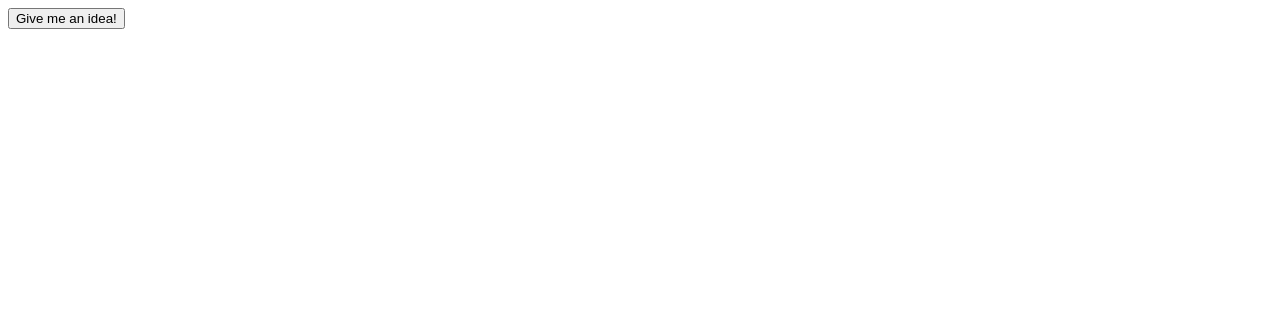
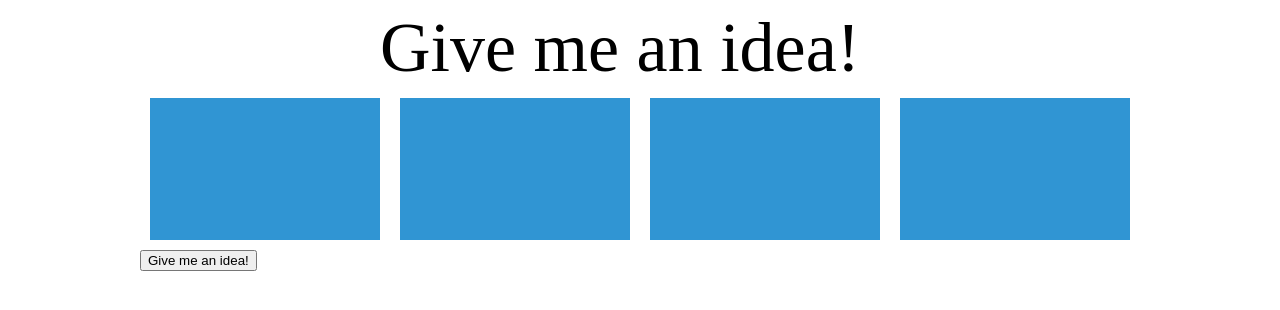
Before and after one commit to kgwl/give_me_an_idea, a Django app: page / in a window 1280 px wide. Shown: the top 310 px of the page. Run offline with Django 3.2, Linux system fonts and the light colour scheme.

Commit message:
Created html blocks where the search result will appear

```diff
--- a/give_me_an_idea/settings.py
+++ b/give_me_an_idea/settings.py
@@ -9,7 +9,7 @@ https://docs.djangoproject.com/en/3.2/topics/settings/
 For the full list of settings and their values, see
 https://docs.djangoproject.com/en/3.2/ref/settings/
 """
-
+import os.path
 from pathlib import Path
 
 # Build paths inside the project like this: BASE_DIR / 'subdir'.
@@ -120,7 +120,11 @@ USE_TZ = True
 # Static files (CSS, JavaScript, Images)
 # https://docs.djangoproject.com/en/3.2/howto/static-files/
 
+
 STATIC_URL = '/static/'
+STATICFILES_DIRS = (
+    os.path.join(BASE_DIR, 'static'),
+)
 
 # Default primary key field type
 # https://docs.djangoproject.com/en/3.2/ref/settings/#default-auto-field
--- a/idea_generator/views.py
+++ b/idea_generator/views.py
@@ -1,7 +1,5 @@
 from django.shortcuts import render
-
-
-# Create your views here.
+from .models import Idea
 
 def index_view(request):
     context = {
--- /dev/null
+++ b/static/gmai/base.css
@@ -0,0 +1,21 @@
+#page{
+    width:1000px;
+    margin-left:auto;
+    margin-right:auto;
+}
+
+#web-title{
+    width:960px;
+    maring:20px;
+    font-size:70px;
+    text-align:center;
+}
+
+.container{
+    margin:10px;
+    width:230px;
+    height:142px;
+    background-color:#3095d3;
+    float:left;
+    text-align:center;
+}
--- a/templates/base.html
+++ b/templates/base.html
@@ -2,13 +2,18 @@
 <html lang="en">
 <head>
     <meta charset="UTF-8">
+    <title>Give me an idea!</title>
 
-    <title>Give me and idea!</title>
+{% load static %}
+<link rel="stylesheet" type="text/css" href="{% static 'gmai/base.css' %}">
+
 </head>
     <body>
+    <div id="page">
+        <div id="web-title">Give me an idea!</div>
+            {% block content %}
 
-        {% block content %}
-
-        {% endblock content %}
+            {% endblock content %}
+    </div>
     </body>
 </html>
--- a/templates/main.html
+++ b/templates/main.html
@@ -1,10 +1,23 @@
 {% extends 'base.html' %}
+
+{% load static %}
+<link rel="stylesheet" type="text/css" href="{% static 'gmai/base.css' %}">
 
 {% block content %}
 
-    <form action="" method="GET">
-        {{ my_variable }}
+    <div id="output">
+        <div id="name" class="container">
+            {{my_variable}}
+        </div>
+        <div id="category" class="container"></div>
+        <div id="difficulty" class="container"></div>
+        <div id="description" class="container"></div>
+    </div>
+    <div style="clear:both;"></div>
+    <div id="rand-btn">
+        <form action="" method="GET">
+            <input type="submit" id="btn" name="btn" value="Give me an idea!" input>
+        </form>
+    </div>
 
-        <input type="submit" id="btn" name="btn" value="Give me an idea!" /input>
-    </form>
 {% endblock content %}
```
Also changed, not shown: db.sqlite3 (deleted).
